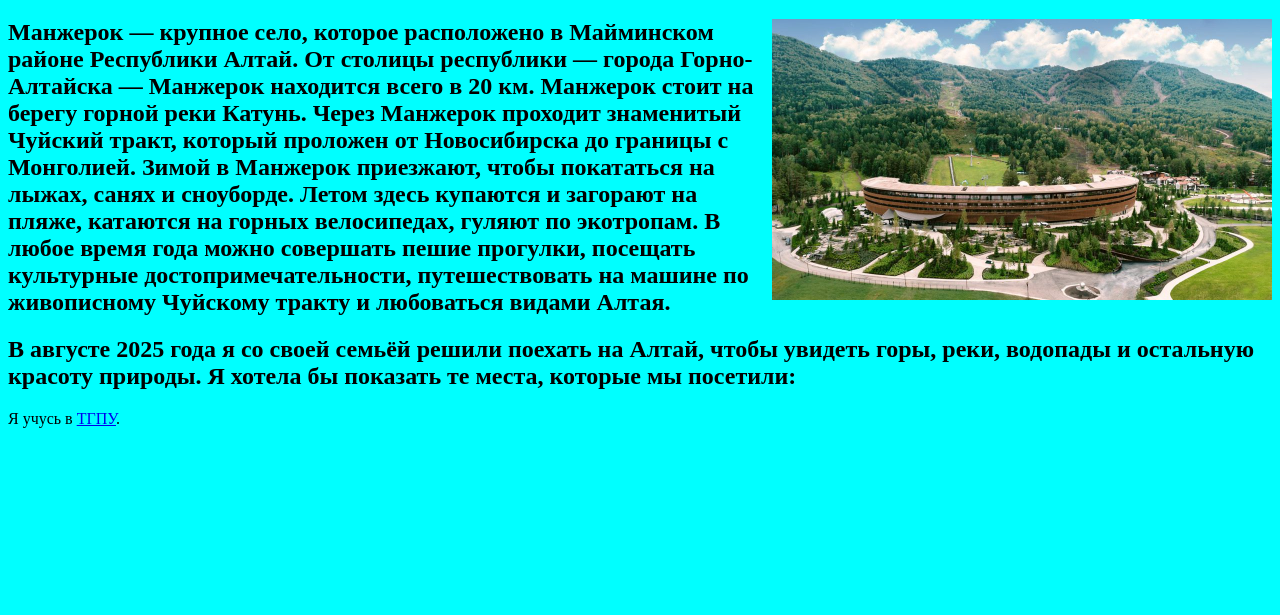
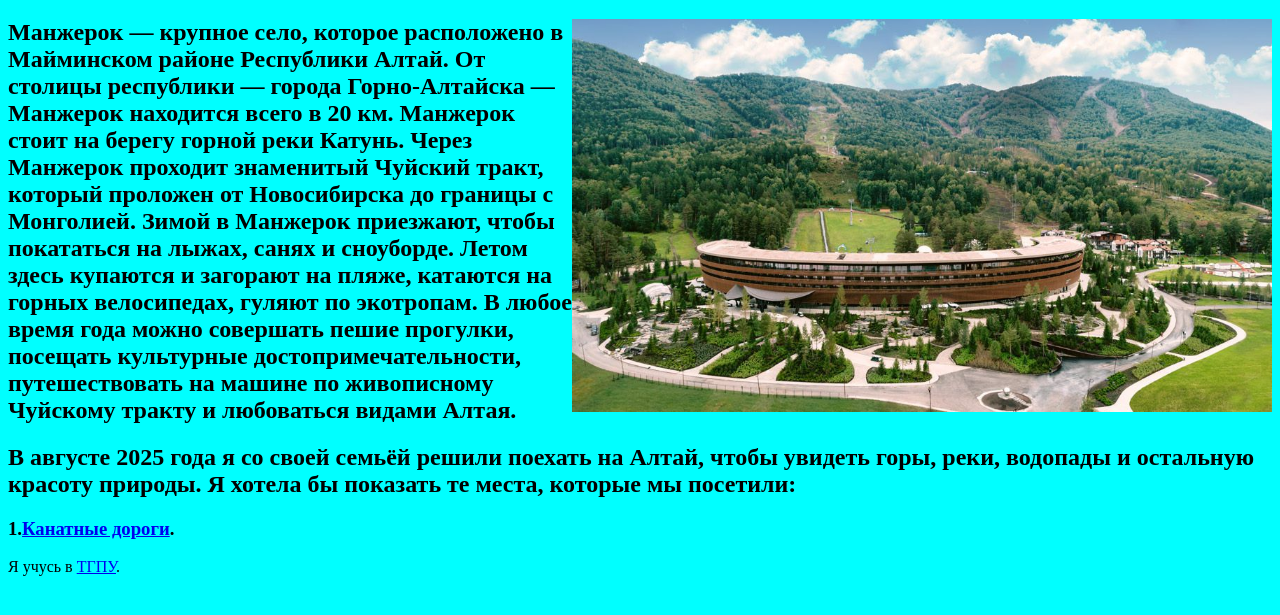
Before and after one commit to katya0k12/katya0k12.github.io, a plain HTML site: page index.html in a window 1280 px wide. Shown: the part 61-676 px from the top of the page. Drawn offline with Linux system fonts and the light colour scheme.

Commit message:
Добавление текста

```diff
--- a/index.html
+++ b/index.html
@@ -7,8 +7,9 @@
     </head>
     <body>
         <h1>Моё путешествие на Алтай с семьей: Манжерок</h1>
-        <img src="manjerok.jpg" align="right" width="500"> <h2>Манжерок — крупное село, которое расположено в Майминском районе Республики Алтай. От столицы республики — города Горно-Алтайска — Манжерок находится всего в 20 км. Манжерок стоит на берегу горной реки Катунь. Через Манжерок проходит знаменитый Чуйский тракт, который проложен от Новосибирска до границы с Монголией. Зимой в Манжерок приезжают, чтобы покататься на лыжах, санях и сноуборде. Летом здесь купаются и загорают на пляже, катаются на горных велосипедах, гуляют по экотропам. В любое время года можно совершать пешие прогулки, посещать культурные достопримечательности, путешествовать на машине по живописному Чуйскому тракту и любоваться видами Алтая.</h2>
+        <img src="manjerok.jpg" align="right" width="700"> <h2>Манжерок — крупное село, которое расположено в Майминском районе Республики Алтай. От столицы республики — города Горно-Алтайска — Манжерок находится всего в 20 км. Манжерок стоит на берегу горной реки Катунь. Через Манжерок проходит знаменитый Чуйский тракт, который проложен от Новосибирска до границы с Монголией. Зимой в Манжерок приезжают, чтобы покататься на лыжах, санях и сноуборде. Летом здесь купаются и загорают на пляже, катаются на горных велосипедах, гуляют по экотропам. В любое время года можно совершать пешие прогулки, посещать культурные достопримечательности, путешествовать на машине по живописному Чуйскому тракту и любоваться видами Алтая.</h2>
         <p><h2>В августе 2025 года я со своей семьёй решили поехать на Алтай, чтобы увидеть горы, реки, водопады и остальную красоту природы. Я хотела бы показать те места, которые мы посетили:</h2></p>
+        <p><h3>1.<a href="https://манжерок.рф/mountains/cableways">Канатные дороги</a>.</h3></p>
         <p>Я учусь в <a href="https://tspu.ru">ТГПУ</a>.</p>
     </body>
 </html>
```
